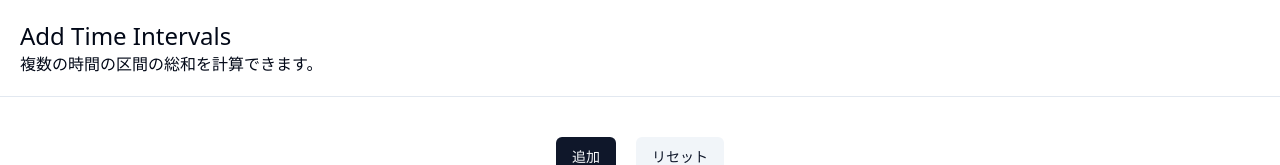
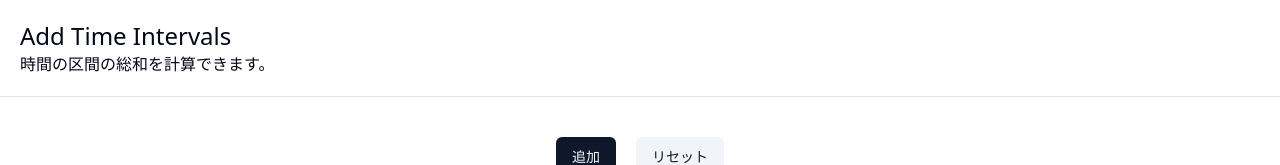
Before and after one commit to light-planck/time-wizard, a React (Vite) app: page / in a window 1280 px wide. Shown: the top 165 px of the page. Built offline with nearby package versions, Linux system fonts and the light colour scheme.

Commit message:
header.tsx を更新

```diff
--- a/src/components/header.tsx
+++ b/src/components/header.tsx
@@ -3,7 +3,7 @@ export const Header = () => {
 		<div>
 			<div className="p-5">
 				<h1 className="text-2xl">Add Time Intervals</h1>
-				<p>複数の時間の区間の総和を計算できます。</p>
+				<p>時間の区間の総和を計算できます。</p>
 			</div>
 			<hr />
 		</div>
```
